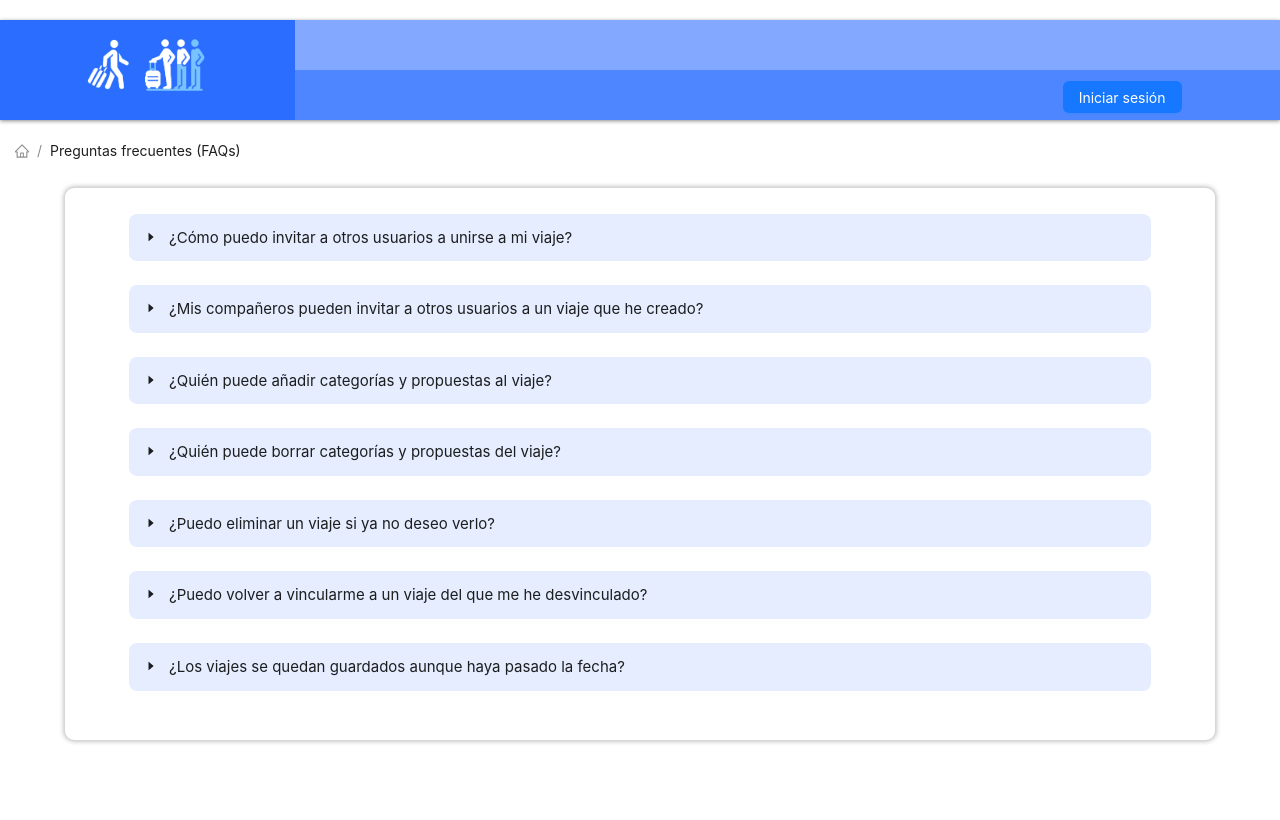
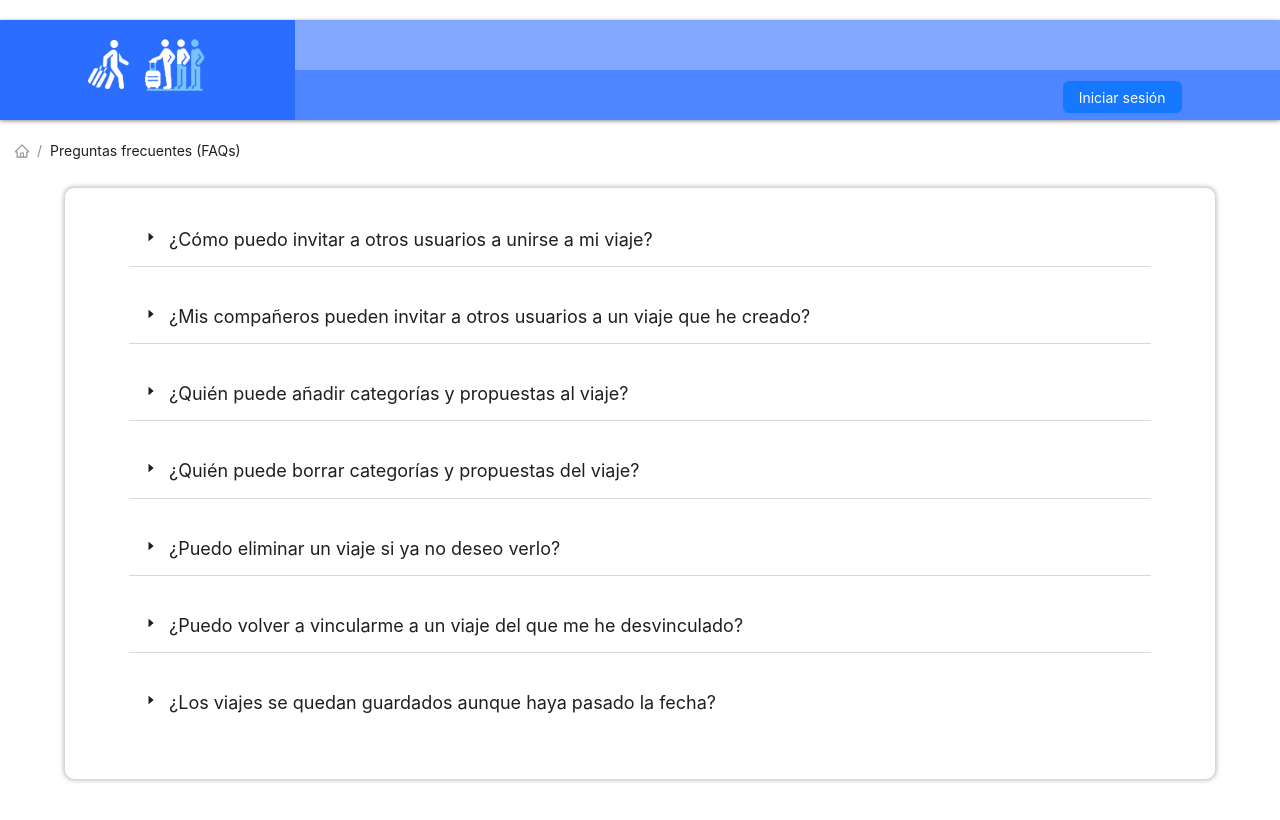
Before and after one commit to FSD0224STR/TFM-azul-frontend, a React (Vite) app: page /faqs in a window 1280 px wide. Shown: the top 820 px of the page. Built offline with nearby package versions, Linux system fonts and the light colour scheme; no server answers.

Commit message:
FAQs estilo

```diff
--- a/src/pages/Faqs.jsx
+++ b/src/pages/Faqs.jsx
@@ -103,9 +103,7 @@ const FAQs = () => {
   const { token } = theme.useToken();
   const panelStyle = {
     marginBottom: 24,
-    background: "rgba(0, 81, 255, 0.100)",
-    borderRadius: token.borderRadiusLG,
-    border: "none",
+    fontSize: 18,
   };
   return (
     <div>
```
